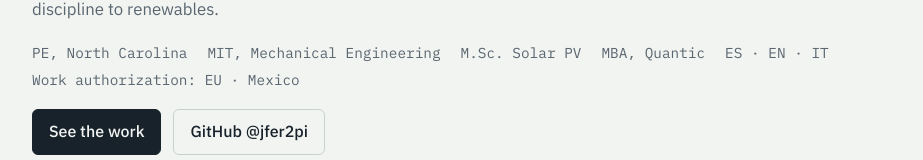
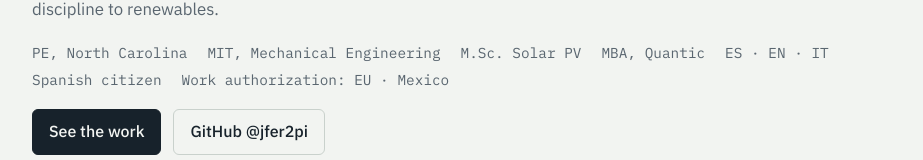
Before and after one commit to jfer2pi/jfer2pi.github.io, a plain HTML site: page index.html in a window 1280 px wide. Shown: the part 375-535 px from the top of the page, without its empty margins (168-1091 px from the left). Drawn offline with nearby package versions, Linux system fonts and the light colour scheme.

Commit message:
Add Spanish citizenship to the header facts
Co-Authored-By: Claude Sonnet 5.5 <noreply@anthropic.com>
Claude-Session: https://claude.ai/code/session_01FBrKErCtjaSe9m8Voddb29

```diff
--- a/index.html
+++ b/index.html
@@ -139,7 +139,7 @@ footer { color: var(--muted); font-size: 0.85rem; border-top: 1px solid var(--ru
   <p class="lede">I keep utility-scale solar plants producing what they should. I've spent eight years leading solar performance and operations teams on fleets of up to 3.5 GW across the US, Europe and Latin America, and I build the analytics in R that find the lost energy.</p>
   <p class="lede-2">Before solar, I spent seven years as a maintenance and reliability engineer at Shell. That's where I learned to build processes, standardize how work gets done, find efficiencies and cut waste, with safety at the center of every decision. I bring the same discipline to renewables.</p>
   <div class="facts">
-    <span>PE, North Carolina</span><span>MIT, Mechanical Engineering</span><span>M.Sc. Solar PV</span><span>MBA, Quantic</span><span>ES · EN · IT</span><span>Work authorization: EU · Mexico</span>
+    <span>PE, North Carolina</span><span>MIT, Mechanical Engineering</span><span>M.Sc. Solar PV</span><span>MBA, Quantic</span><span>ES · EN · IT</span><span>Spanish citizen</span><span>Work authorization: EU · Mexico</span>
   </div>
   <div class="links">
     <a class="btn primary" href="#work">See the work</a>
```
